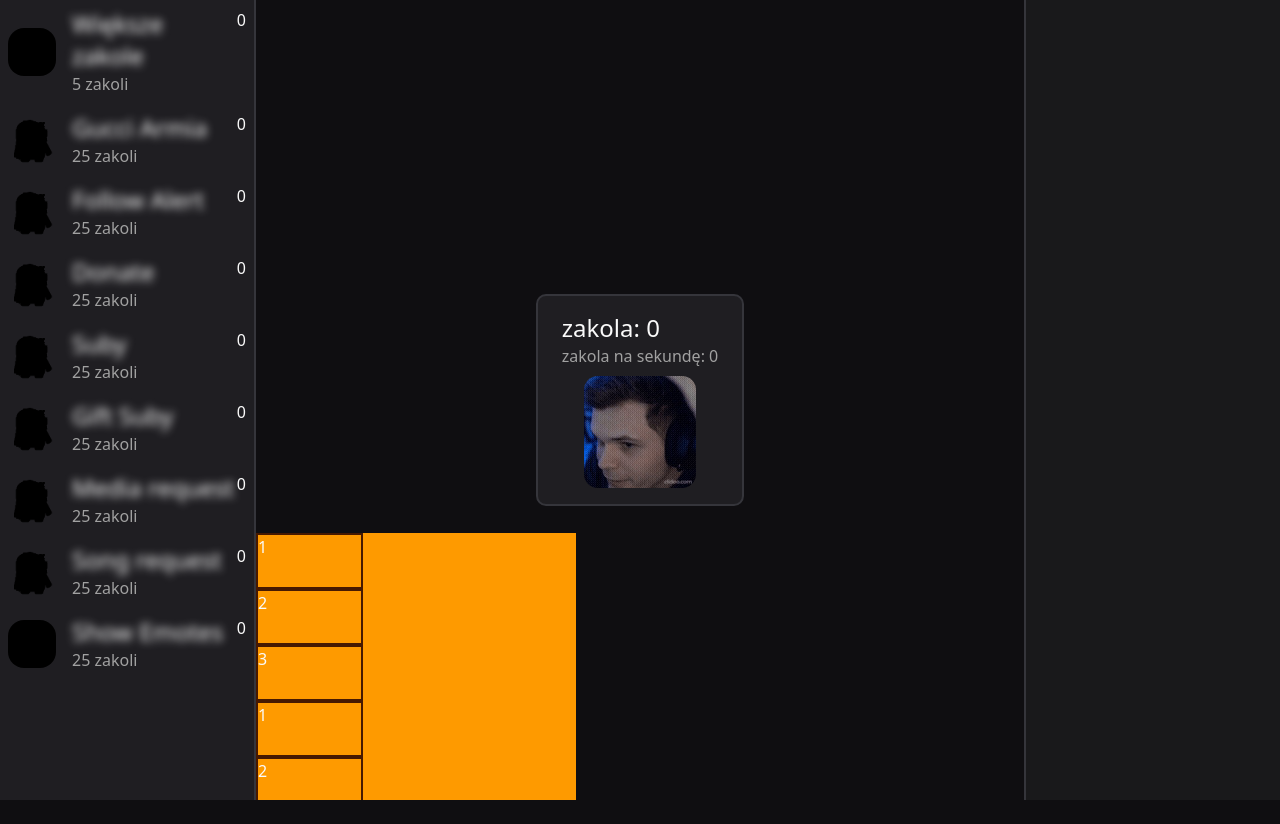
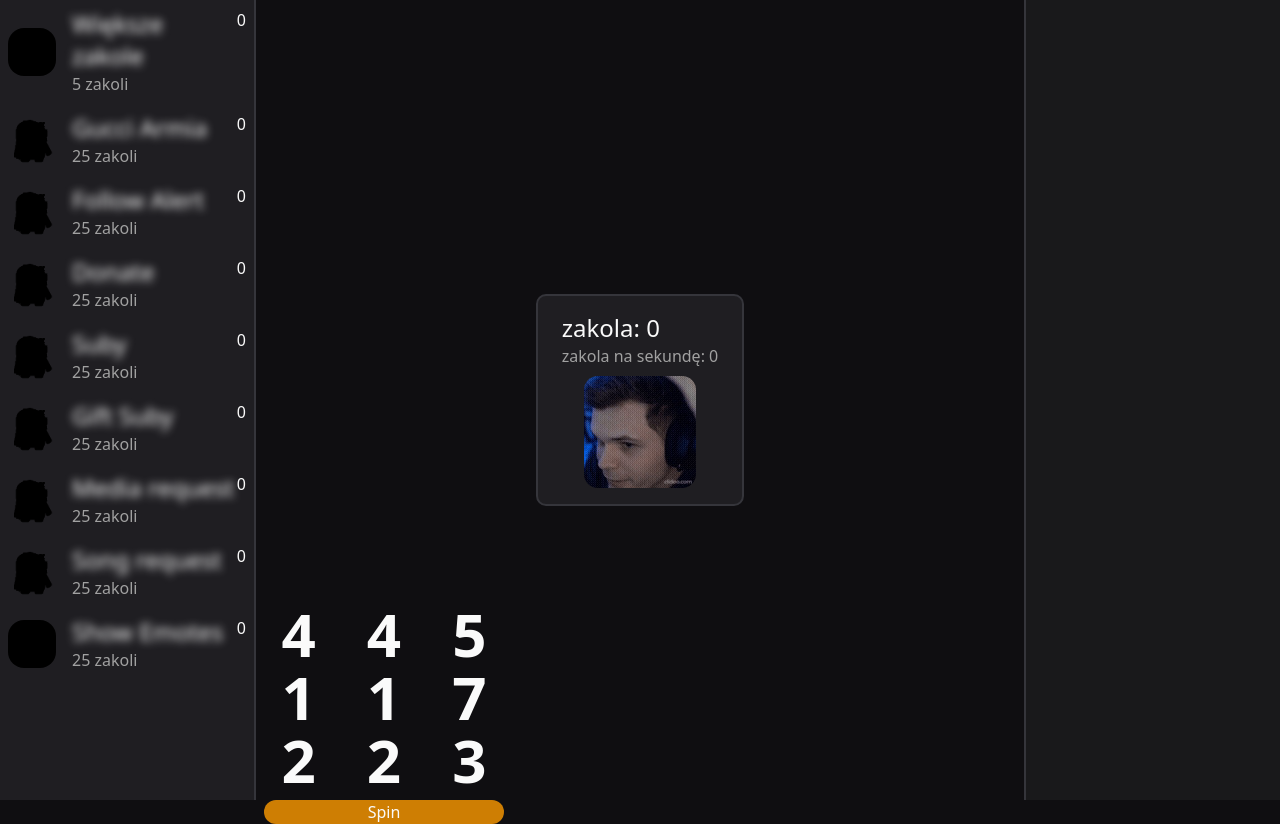
Before and after one commit to Plyta-git/ZacClicker, a React (Vite) app: page / in a window 1280 px wide. Before the commit the page ends 800 px from the top, so only its background shows below. Built offline with nearby package versions, Linux system fonts and the light colour scheme; no server answers.

Commit message:
Add embla-carousel for slot machine functionality and enhance styles

```diff
--- a/package.json
+++ b/package.json
@@ -17,6 +17,8 @@
     "@tailwindcss/vite": "^4.1.4",
     "class-variance-authority": "^0.7.1",
     "clsx": "^2.1.1",
+    "embla-carousel-autoplay": "^8.6.0",
+    "embla-carousel-react": "^8.6.0",
     "lucide-react": "^0.488.0",
     "react": "^19.0.0",
     "react-dom": "^19.0.0",
--- a/src/components/MediaPlayer/MediaRequest.tsx
+++ b/src/components/MediaPlayer/MediaRequest.tsx
@@ -6,9 +6,12 @@ function MediaRequest() {
   const [urls] = useState([
     "https://www.youtube.com/watch?v=cVaIPF7xnQg",
     "https://www.youtube.com/watch?v=h-EaOY8VKoY",
+    "https://streamable.com/p16bsn",
     "https://streamable.com/ntg9pw",
     "https://streamable.com/zvp87a",
+    "https://streamable.com/13a4xr",
     "https://streamable.com/0zbj7d",
+    "https://streamable.com/dqxw1h",
     "https://streamable.com/tsuz8s",
     "https://www.youtube.com/watch?v=TA3KPNcvb5s",
     "https://www.youtube.com/watch?v=Yo5QO8K0DrA",
@@ -44,6 +47,26 @@ function MediaRequest() {
     "https://www.youtube.com/watch?v=ljpQkzFu61A",
     "https://streamable.com/etowy3",
     "https://www.youtube.com/watch?v=MY5LjtQ0wn0",
+    "https://streamable.com/ko903h",
+    "https://streamable.com/3nd92r",
+    "https://streamable.com/1m2b13",
+    "https://streamable.com/15nqyl",
+    "https://streamable.com/j3n0xg",
+    "https://streamable.com/l67f0e",
+    "https://streamable.com/030hzb",
+    "https://streamable.com/2dygip",
+    "https://streamable.com/96cq8e",
+    "https://streamable.com/1xdngx",
+    "https://streamable.com/y6930q",
+    "https://streamable.com/uw0yzw",
+    "https://streamable.com/0pmnsv",
+    "https://streamable.com/g84wse",
+    "https://www.youtube.com/watch?v=RXsQUeWtqZA",
+    "https://www.youtube.com/watch?v=5hP29i_z21E",
+    "https://streamable.com/fzv6z2",
+    "https://www.youtube.com/watch?v=4fCxtdcjaV8",
+    "https://streamable.com/vcaiux",
+    "https://streamable.com/j9gl3d",
   ]);
   const [currentIndex, setCurrentIndex] = useState(0);
   const [volumePlayer, setVolumePlayer] = useState(0.5);
--- a/src/components/SlotMachine/SlotMachine.tsx
+++ b/src/components/SlotMachine/SlotMachine.tsx
@@ -1,29 +1,108 @@
-const Array1 = [
-  "1",
-  "2",
-  "3",
-  "1",
-  "2",
-  "3",
-  "1",
-  "2",
-  "3",
-  "1",
-  "2",
-  "3",
-  "1",
-  "2",
-  "3",
-];
+import { useCallback, useEffect, useState } from "react";
+import SlotReel from "./SlotReel";
+
+const originalSlides = [1, 2, 3, 4, 5, 6, 7, 8, 9];
+
+const generateRandomSlides = (
+  sourceArray: number[],
+  length: number
+): number[] => {
+  const result: number[] = [];
+  for (let i = 0; i < length; i++) {
+    const randomIndex = Math.floor(Math.random() * sourceArray.length);
+    result.push(sourceArray[randomIndex]);
+  }
+  return result;
+};
+
+const generateSliders = () => {
+  const slides1 = generateRandomSlides(originalSlides, 10);
+  const slides2 =
+    Math.floor(Math.random() * 10) >= 5
+      ? slides1
+      : generateRandomSlides(originalSlides, 10);
+  const slides3 =
+    Math.floor(Math.random() * 10) > 5
+      ? slides1
+      : generateRandomSlides(originalSlides, 10);
+
+  return [slides1, slides2, slides3];
+};
 
 const SlotMachine = () => {
+  const [isSpinning, setIsSpinning] = useState(false);
+  const [spinTrigger, setSpinTrigger] = useState(0);
+  const [results, setResults] = useState<(number | null)[]>([null, null, null]);
+  const [completedReels, setCompletedReels] = useState(0);
+  const [sliders, setSliders] = useState(generateSliders);
+
+  useEffect(() => {
+    console.log(sliders);
+  }, [sliders]);
+
+  useEffect(() => {
+    if (results.includes(null)) return;
+    console.log(results);
+    if (results.every((val) => val === results[0]))
+      alert("WIN:" + results.join());
+  }, [results]);
+
+  const handleReelComplete = (reelIndex: number, result: number) => {
+    setSliders((currentSliders) => {
+      setResults((prev) => {
+        const newResults = [...prev];
+        newResults[reelIndex] = currentSliders[reelIndex][result];
+        return newResults;
+      });
+      return currentSliders;
+    });
+    setCompletedReels((prev) => prev + 1);
+  };
+
+  const startSpin = useCallback(() => {
+    if (isSpinning) return;
+    setIsSpinning(true);
+    setResults([null, null, null]);
+    setCompletedReels(0);
+    setSpinTrigger((prev) => prev + 1);
+    setTimeout(() => setSliders(generateSliders), 1600);
+  }, [isSpinning]);
+
+  useEffect(() => {
+    if (completedReels === 3) {
+      setIsSpinning(false);
+    }
+  }, [completedReels]);
+
   return (
-    <div className="w-1/4 h-1/3 absolute bottom-0 left-1/5 flex flex-col bg-amber-500 overflow-hidden">
-      <div className="h-full w-1/3 overflow-y-scroll">
-        {Array1.map((e) => (
-          <div className=" w-full h-14 border-2 border-amber-950 ">{e}</div>
-        ))}
+    <div className="absolute  w-1/5 h-1/4 left-1/5 bottom-0 flex flex-col">
+      <div className="flex ">
+        <SlotReel
+          slides={sliders[0]}
+          isSpinning={isSpinning}
+          onSpinComplete={(result) => handleReelComplete(0, result)}
+          spinTrigger={spinTrigger}
+        />
+        <SlotReel
+          slides={sliders[1]}
+          isSpinning={isSpinning}
+          onSpinComplete={(result) => handleReelComplete(1, result)}
+          spinTrigger={spinTrigger}
+        />
+        <SlotReel
+          slides={sliders[2]}
+          isSpinning={isSpinning}
+          onSpinComplete={(result) => handleReelComplete(2, result)}
+          spinTrigger={spinTrigger}
+        />
       </div>
+      <button
+        className="bg-amber-500/80 rounded-2xl m-2 flex-1"
+        onClick={startSpin}
+        disabled={isSpinning}
+      >
+        {isSpinning ? "Spinning..." : "Spin"}
+      </button>
     </div>
   );
 };
--- /dev/null
+++ b/src/components/SlotMachine/SlotReel.tsx
@@ -0,0 +1,81 @@
+import React, { useCallback, useEffect, useState } from "react";
+import Autoplay from "embla-carousel-autoplay";
+import useEmblaCarousel from "embla-carousel-react";
+
+interface SlotReelProps {
+  isSpinning: boolean;
+  onSpinComplete: (result: number) => void;
+  spinTrigger: number;
+  slides: number[];
+}
+
+const SlotReel: React.FC<SlotReelProps> = ({
+  isSpinning,
+  onSpinComplete,
+  spinTrigger,
+  slides,
+}) => {
+  const [autoplayPlugin] = useState(() =>
+    Autoplay({
+      delay: 100,
+      stopOnInteraction: false,
+      stopOnMouseEnter: false,
+    })
+  );
+
+  const [emblaRef, emblaApi] = useEmblaCarousel(
+    {
+      axis: "y",
+      loop: true,
+      watchDrag: false,
+      watchSlides: false,
+      watchResize: true,
+      duration: 15,
+      skipSnaps: true,
+    },
+    [autoplayPlugin]
+  );
+
+  const handleSpinComplete = useCallback(() => {
+    if (!emblaApi) return;
+    const currentIndex = emblaApi.selectedScrollSnap();
+    console.log(currentIndex);
+    onSpinComplete(currentIndex);
+  }, [emblaApi, onSpinComplete, slides]);
+
+  useEffect(() => {
+    if (spinTrigger > 0 && isSpinning) {
+      autoplayPlugin.play();
+      setTimeout(() => {
+        autoplayPlugin.stop();
+        setTimeout(() => {
+          handleSpinComplete();
+        }, 200);
+      }, 2000);
+    }
+  }, [spinTrigger]);
+
+  useEffect(() => {
+    if (emblaApi) {
+      autoplayPlugin.stop();
+    }
+  }, [emblaApi, autoplayPlugin]);
+
+  return (
+    <div className=" w-full h-full">
+      <section className="embla">
+        <div className="embla__viewport" ref={emblaRef}>
+          <div className="embla__container">
+            {slides.map((number, index) => (
+              <div className="embla__slide" key={index}>
+                <div className="embla__slide__number">{number}</div>
+              </div>
+            ))}
+          </div>
+        </div>
+      </section>
+    </div>
+  );
+};
+
+export default SlotReel;
--- a/src/index.css
+++ b/src/index.css
@@ -13,6 +13,47 @@
   --color-main-active: #6e20e3;
   --color-sidebar-acrive: #26262c;
   --color-donate: #55b2a0;
+}
+
+@layer utilities {
+  .embla {
+    @apply max-w-3xl mx-auto;
+    --slide-height: 12rem;
+    --slide-spacing: 0rem;
+    --slide-size: 33%;
+  }
+
+  .embla__viewport {
+    @apply overflow-hidden;
+  }
+
+  .embla__container {
+    @apply flex flex-col;
+    touch-action: none; /* Blokuje wszystkie touch events */
+    pointer-events: none; /* Blokuje wszystkie pointer events */
+    margin-top: calc(var(--slide-spacing) * -1);
+    height: calc(var(--slide-spacing) + var(--slide-height));
+  }
+
+  .embla__slide {
+    pointer-events: auto; /* Przywraca pointer events dla zawartości slajdów */
+    transform: translate3d(0, 0, 0);
+    flex: 0 0 var(--slide-size);
+    min-height: 0;
+    padding-top: var(--slide-spacing);
+  }
+
+  .embla__slide {
+    transform: translate3d(0, 0, 0);
+    flex: 0 0 var(--slide-size);
+    min-height: 0;
+    padding-top: var(--slide-spacing);
+  }
+
+  .embla__slide__number {
+    @apply rounded-3xl text-6xl font-semibold flex items-center justify-center h-full select-none;
+    box-shadow: inset 0 0 0 0.2rem var(--detail-medium-contrast);
+  }
 }
 
 @theme inline {
```
Also changed, not shown: 1 other file (tests, documents, lock files or other folders).
